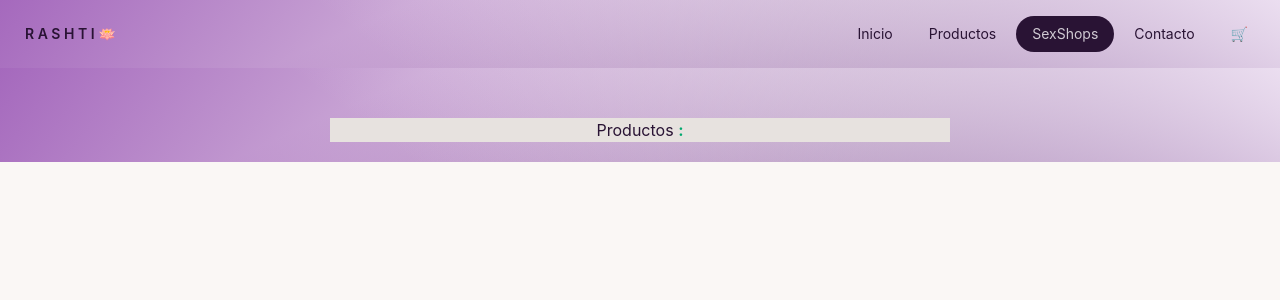
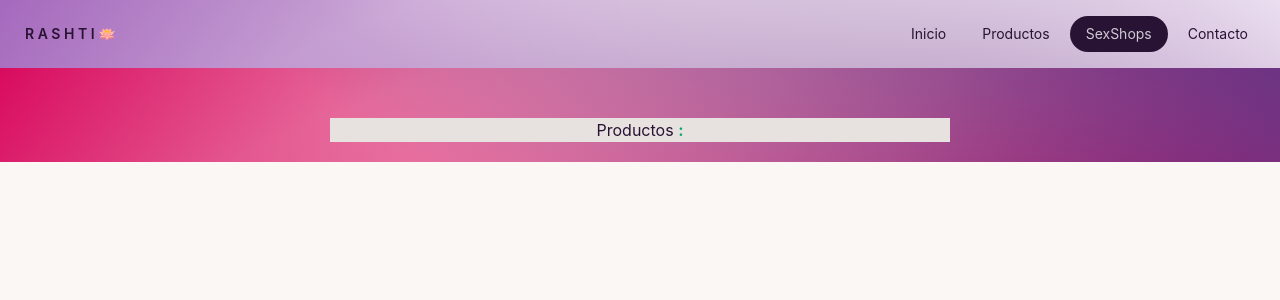
Before and after one commit to hector1489/kukyEspacial, a React (Vite) app: page /sexshop in a window 1280 px wide. Shown: the top 300 px of the page. Built offline with nearby package versions, Linux system fonts and the light colour scheme; the HTML template or start-up script is replaced by a standard one.

Commit message:
backgraund color sexshop

```diff
--- a/src/components/NavBar/NavBar.tsx
+++ b/src/components/NavBar/NavBar.tsx
@@ -22,9 +22,6 @@ const NavBar = () => {
           <li>
             <NavLink to="contact">Contacto</NavLink>
           </li>
-          <li>
-            <NavLink to="Cart">🛒</NavLink>
-          </li>
         </ul>
       </div>
     </div>
--- a/src/views/SexShopView/SexShopView.css
+++ b/src/views/SexShopView/SexShopView.css
@@ -4,9 +4,9 @@
   flex-direction: column;
   justify-content: center;
   align-items: center;
-  background: linear-gradient(217deg, #ebdef0, rgba(255, 0, 0, 0) 70.71%),
-    linear-gradient(127deg, #a569bd, rgba(0, 255, 0, 0) 70.71%),
-    linear-gradient(336deg, #6c3483, rgba(0, 0, 255, 0) 70.71%);
+  background: linear-gradient(217deg, #6c3483, rgba(255, 0, 0, 0) 70.71%),
+    linear-gradient(127deg, #d90b5f, rgba(0, 255, 0, 0) 70.71%),
+    linear-gradient(336deg, #d90b5f , rgba(0, 0, 255, 0) 70.71%);
   padding: 20px;
 }
 
```
